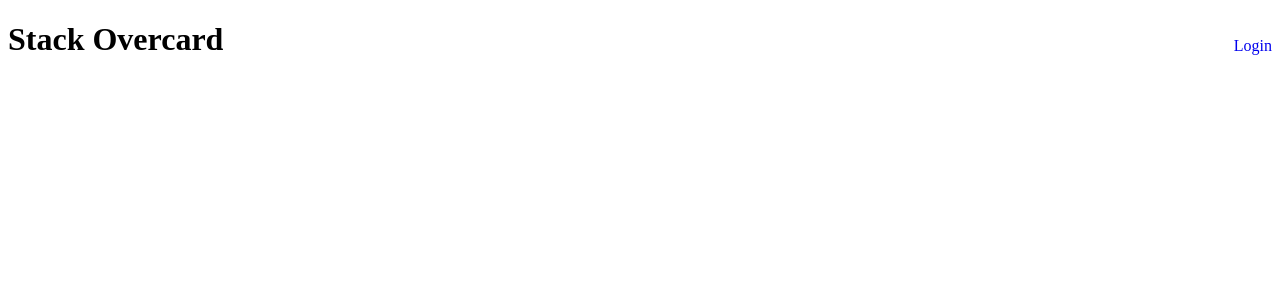
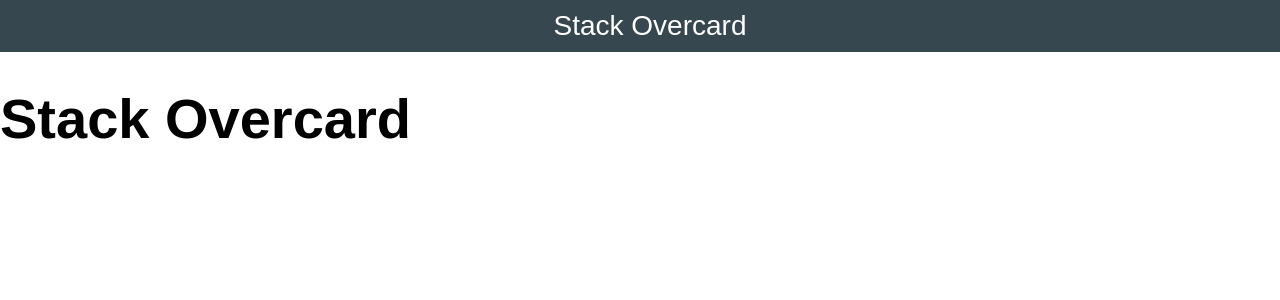
Before and after one commit to WilliamSampson44444/stack-overcard, a PHP site: page / in a window 1280 px wide. Shown: the top 300 px of the page. Run offline with PHP 8.4, Linux system fonts and the light colour scheme.

Commit message:
fancy nav bar, sticky

```diff
--- a/css/style.css
+++ b/css/style.css
@@ -1,17 +1,46 @@
-nav ul {
-    float: right;
-    text-decoration: none;
+body {
+  margin: 0;
+  font-size: 28px;
+  font-family: Arial, Helvetica, sans-serif;
 }
 
-nav ul {
-    list-style: none;
+.header {
+  background-color: #f1f1f1;
+  padding: 30px;
+  text-align: center;
 }
 
-nav ul li {
-    display: inline;
-    margin: 0 0 0 20px;
+#navbar {
+  overflow: hidden;
+  background-color: #455A64;
 }
 
-nav a {
-    text-decoration: none;
+#navbar a {
+  float: left;
+  display: block;
+  color: #f2f2f2;
+  text-align: center;
+  padding: 14px 16px;
+  text-decoration: none;
+  font-size: 17px;
 }
+
+#navbar a:hover {
+  background-color: #1976D2;
+  color: white;
+}
+
+#navbar a.active {
+  background-color: #1565C0;
+  color: white;
+}
+
+.sticky {
+  position: fixed;
+  top: 0;
+  width: 100%;
+}
+
+.sticky + body {
+  padding-top: 60px;
+}
--- a/index.php
+++ b/index.php
@@ -7,7 +7,5 @@
   <body>
     <?php include 'navigation.php' ?>
     <h1>Stack Overcard</h1>
-
-
   </body>
 </html>
--- a/navigation.php
+++ b/navigation.php
@@ -1,16 +1,37 @@
+</script>
+
 <nav>
-    <ul>
+    <div id="navbar" style="text-align:center; padding:10px; color: white; background-color:#37474F">
+        Stack Overcard
+    </div>
+    <div id="navbar">
         <?php
 
             if (isset($_SESSION['user_id'])) {
-              echo '<li> <a href="index.php">Home</a> </li> ';
-              echo '<li> <a href="logout.php">Logout</a></li>';
+              echo '<a href="index.php">Home</a>';
+              echo '<a href="logout.php">Logout</a>';
             }
             else
-              echo '<li> <a href="login.php">Login</a></li>';
+              echo '<a href="login.php">Login</a>';
 
         ?>
 
-    </ul>
+
+    </div>
     <div class="clear"></div>
 </nav>
+
+<script>
+window.onscroll = function() {stickyBar()};
+
+var navbar = document.getElementById("navbar");
+var sticky = navbar.offsetTop;
+
+function stickyBar() {
+  if (window.pageYOffset >= sticky) {
+    navbar.classList.add("sticky")
+  } else {
+    navbar.classList.remove("sticky");
+  }
+}
+</script>
```
